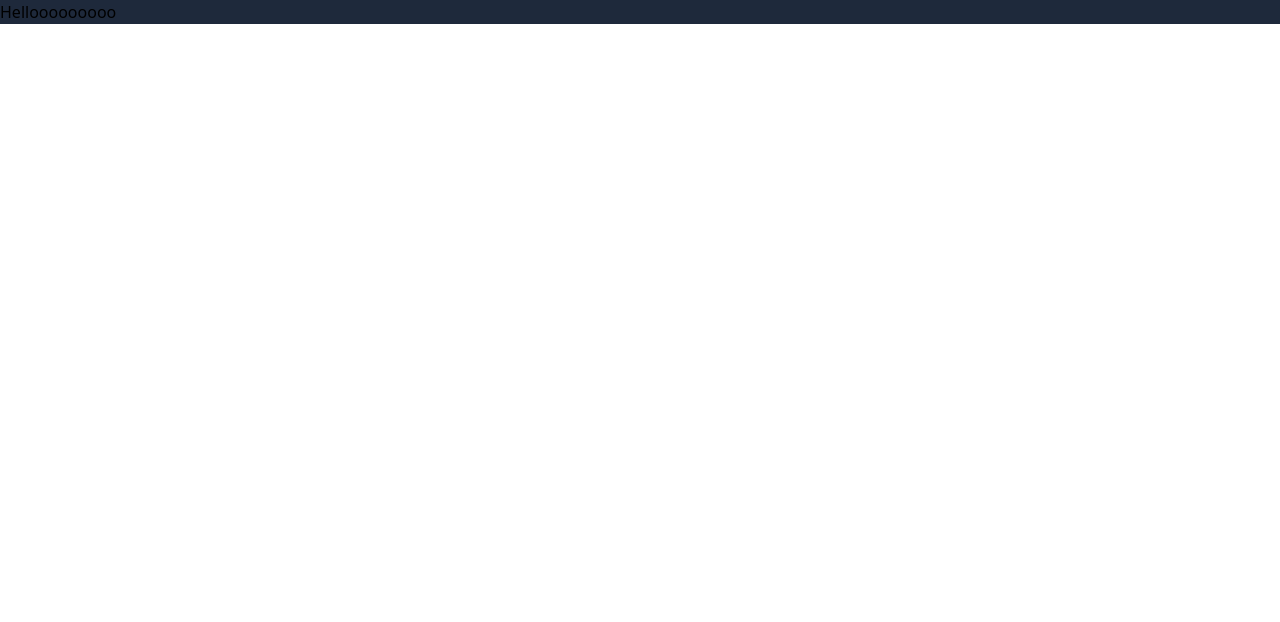
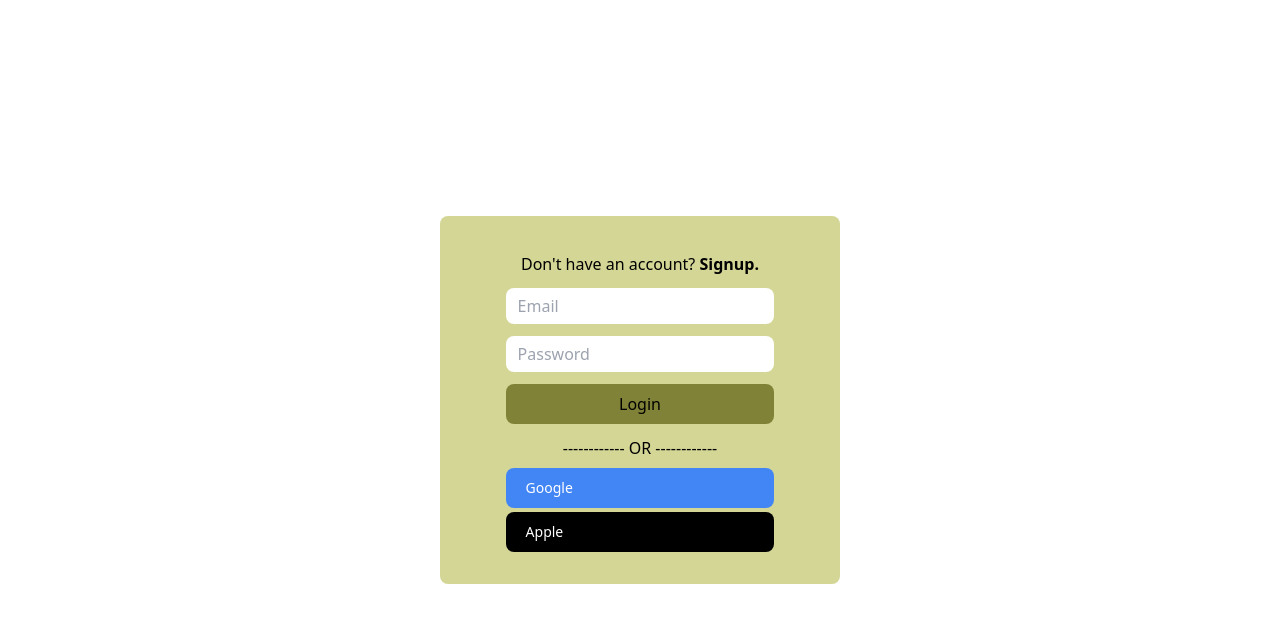
Before and after one commit to alisa-jin/fuel-calculator, a React app: page / in a window 1280 px wide. Shown: the top 622 px of the page. Built offline with nearby package versions, Linux system fonts and the light colour scheme.

Commit message:
Create base for login page

```diff
--- a/src/App.jsx
+++ b/src/App.jsx
@@ -1,9 +1,12 @@
 import React from 'react'
+import Login from './components/Login'
 
 function App() {
   return (
-    <div className='bg-slate-800'>Hellooooooooo</div>
-  )
+    <div className='flex justify-center items-center h-screen'>
+    <Login />
+    </div>
+    )
 }
 
 export default App;
--- a/src/components/Login.jsx
+++ b/src/components/Login.jsx
@@ -0,0 +1,40 @@
+import React from 'react'
+
+function Login() {
+    return (
+      <div className="flex flex-col rounded-lg bg-[#d4d696] w-[400px] p-8 inline items-center">
+        <p className="mt-1">
+          Don't have an account? <span className='dark:text-[#808337] font-bold'>Signup.</span>
+        </p>
+        <div className="flex flex-col gap-3 mt-3 mb-3 w-full items-center">
+          <input
+            className="h-9 pl-3 rounded-lg w-4/5"
+            placeholder="Email"
+          ></input>
+          <input
+            className="h-9 pl-3 rounded-lg w-4/5"
+            placeholder="Password"
+            type='password'
+          ></input>
+          <button className="rounded-lg bg-[#808337] h-10 w-4/5">Login</button>
+        </div>
+        ------------ OR ------------
+        <div id="oauth-btns" className="flex w-full flex-col gap-1 mt-2 items-center justify-center">
+          <button
+            type="button"
+            className="text-white w-4/5 bg-[#4285F4] hover:bg-[#4285F4]/90 focus:ring-4 focus:ring-[#4285F4]/50 font-medium rounded-lg text-sm px-5 py-2.5  inline-flex items-center dark:focus:ring-[#4285F4]/55"
+          >
+            Google
+          </button>
+          <button
+            type="button"
+            className="text-white w-4/5 bg-black hover:bg-slate-800 focus:ring-4 focus:ring-[#FFFFFF]/50 font-medium rounded-lg text-sm px-5 py-2.5 inline-flex items-center dark:focus:ring-[#FFFFFF]/55"
+          >
+            Apple
+          </button>
+        </div>
+      </div>
+  )
+}
+
+export default Login
--- a/src/index.html
+++ b/src/index.html
@@ -3,7 +3,7 @@
 <head>
     <meta charset="UTF-8">
     <meta name="viewport" content="width=device-width, initial-scale=1.0">
-    <title>Document</title>
+    <title>Fuel Calculator</title>
 </head>
 <body>
     <div id="root"></div>
--- a/src/index.js
+++ b/src/index.js
@@ -1,6 +1,6 @@
 import React from "react";
-import ReactDOM from "react-dom";
+import ReactDOM from "react-dom/client";
 import App from './App';
 import './style.css';
 
-ReactDOM.render(<App />,  document.getElementById('root'));
+ReactDOM.createRoot(document.getElementById('root')).render(<App />);
--- a/src/style.css
+++ b/src/style.css
@@ -1,3 +1,10 @@
 @tailwind base;
 @tailwind components;
 @tailwind utilities;
+
+
+@layer base {
+    body {
+        @apply bg-[FFFFFF];
+    }
+}
--- a/tailwind.config.cjs
+++ b/tailwind.config.cjs
@@ -3,7 +3,7 @@ module.exports = {
     theme: {
         extend: {
             colors: {
-                primary: '#1B73E8',
+
             },
         },
     },
```
